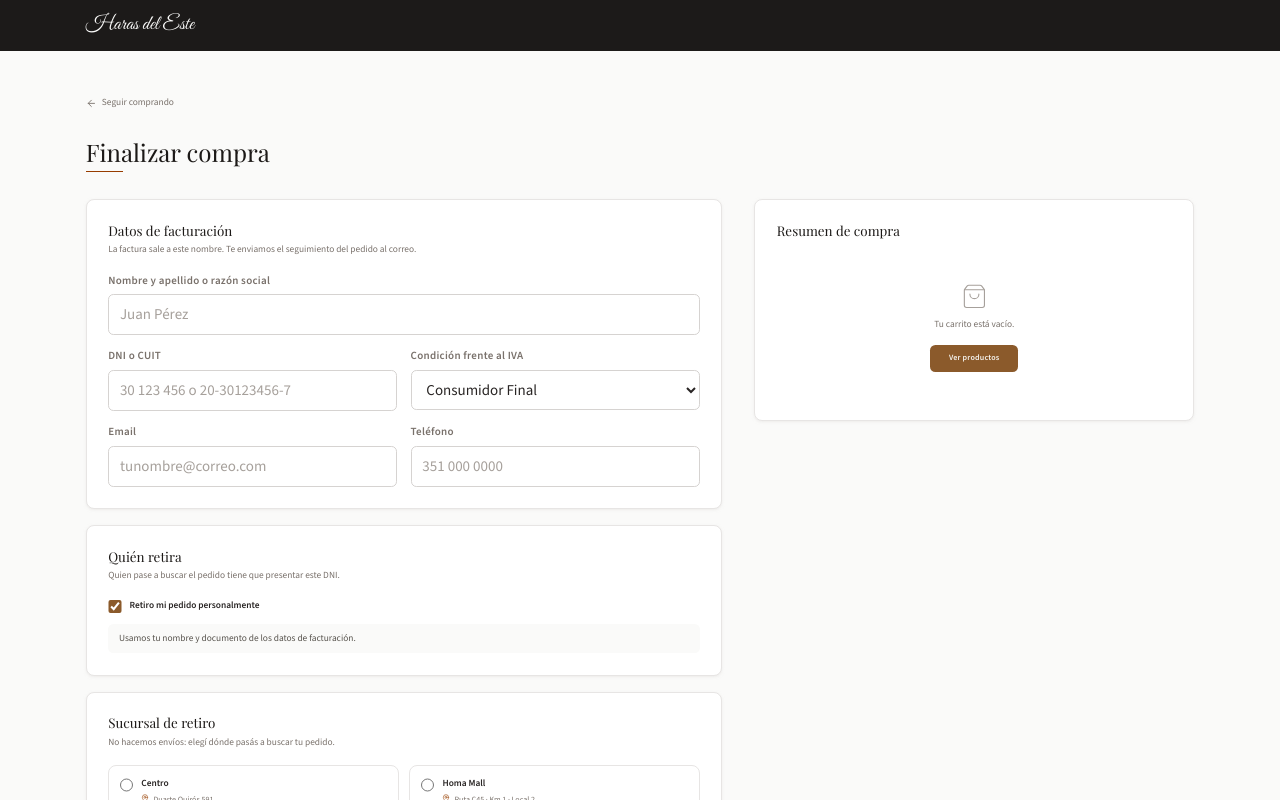
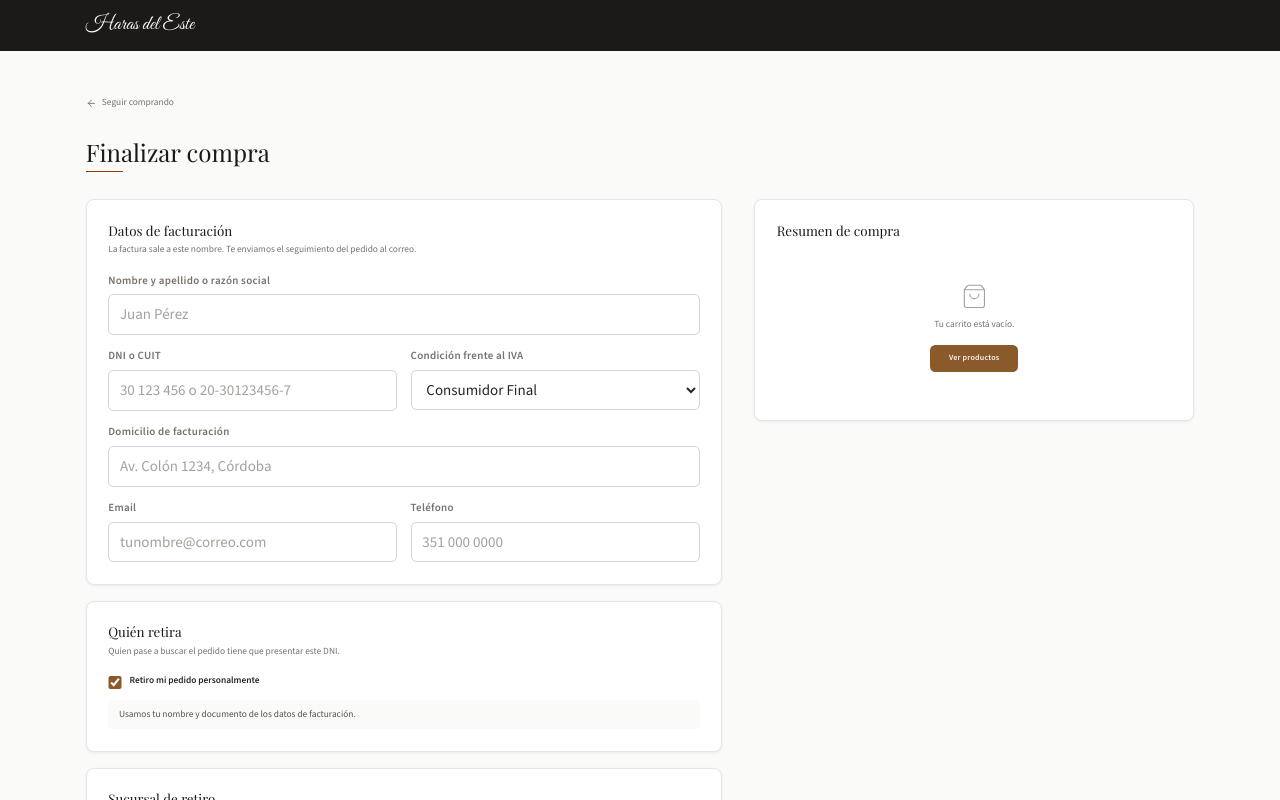
Before and after one commit to FrancoHerreraIT/haras-tienda, a Next.js app: page /checkout in a window 1280 px wide. Shown: the top 800 px of the page. Built offline with nearby package versions, Linux system fonts and the light colour scheme; a web font is replaced by a local one.

Commit message:
fix Datos de Facturas

```diff
--- a/src/app/admin/pedidos/page.tsx
+++ b/src/app/admin/pedidos/page.tsx
@@ -20,6 +20,7 @@ export default async function PedidosPage() {
     customerPhone: order.customerPhone,
     customerTaxId: order.customerTaxId,
     customerTaxCondition: order.customerTaxCondition,
+    customerBillingAddress: order.customerBillingAddress,
     pickupFirstName: order.pickupFirstName,
     pickupLastName: order.pickupLastName,
     pickupDni: order.pickupDni,
--- a/src/app/checkout/page.tsx
+++ b/src/app/checkout/page.tsx
@@ -96,6 +96,7 @@ interface DatosComprador {
   /* Facturacion */
   razonSocial: string;
   documento: string;
+  domicilio: string;
   email: string;
   telefono: string;
   /* Quien retira */
@@ -116,6 +117,7 @@ type CampoComprador = keyof DatosComprador;
 const ORDEN_DE_LECTURA = [
   "razonSocial",
   "documento",
+  "domicilio",
   "email",
   "telefono",
   "retiroPersonal",
@@ -130,6 +132,7 @@ type CampoValidable = (typeof ORDEN_DE_LECTURA)[number];
 const DATOS_VACIOS: DatosComprador = {
   razonSocial: "",
   documento: "",
+  domicilio: "",
   email: "",
   telefono: "",
   retiroNombre: "",
@@ -176,6 +179,7 @@ function aCheckoutCustomer(
     phone: datos.telefono.trim(),
     taxId: datos.documento.trim(),
     taxCondition: condicionIva,
+    billingAddress: datos.domicilio.trim(),
     pickupFirstName: retiro.firstName,
     pickupLastName: retiro.lastName,
     pickupDni: retiro.dni,
@@ -279,6 +283,10 @@ export default function CheckoutPage() {
       condicionIva,
     );
     if (errorDocumento) nuevos.documento = errorDocumento;
+
+    if (datos.domicilio.trim() === "") {
+      nuevos.domicilio = "Ingresá el domicilio de facturación.";
+    }
 
     if (datos.email.trim() === "") {
       nuevos.email = "Ingresá tu email.";
@@ -498,6 +506,18 @@ export default function CheckoutPage() {
                     )}
                   </select>
                 </div>
+
+                <Field
+                  id="domicilio"
+                  value={datos.domicilio}
+                  onChange={actualizar("domicilio")}
+                  error={errores.domicilio}
+                  label="Domicilio de facturación"
+                  placeholder="Av. Colón 1234, Córdoba"
+                  autoComplete="street-address"
+                  maxLength={200}
+                  className="sm:col-span-2"
+                />
 
                 <Field
                   id="email"
--- a/src/app/lib/checkoutServer.ts
+++ b/src/app/lib/checkoutServer.ts
@@ -99,6 +99,9 @@ const texto = (valor: unknown) =>
 /** Tope de largo para los textos libres: nombres y razones sociales. */
 const MAX_TEXTO = 120;
 
+/** Tope para el domicilio: calle, numero, piso, localidad y provincia. */
+const MAX_DOMICILIO = 200;
+
 /**
  * Revisa lo que el formulario exige de facturacion y de retiro.
  *
@@ -111,6 +114,7 @@ function errorDatosCliente(datos: {
   telefono: string | null;
   documento: string | null;
   condicion: unknown;
+  domicilio: string | null;
   retiroNombre: string | null;
   retiroApellido: string | null;
   retiroDni: string | null;
@@ -128,6 +132,11 @@ function errorDatosCliente(datos: {
     datos.condicion,
   );
   if (errorDocumento) return errorDocumento;
+
+  if (!datos.domicilio) return "Ingresá el domicilio de facturación.";
+  if (datos.domicilio.length > MAX_DOMICILIO) {
+    return `El domicilio no puede superar los ${MAX_DOMICILIO} caracteres.`;
+  }
 
   if (!datos.retiroNombre || !datos.retiroApellido) {
     return "Indicá el nombre y apellido de quién retira el pedido.";
@@ -165,6 +174,7 @@ export function parsearCliente(payload: unknown) {
   const telefono = texto(customer?.phone);
   const documento = texto(customer?.taxId);
   const condicion = customer?.taxCondition;
+  const domicilio = texto(customer?.billingAddress);
   const retiroNombre = texto(customer?.pickupFirstName);
   const retiroApellido = texto(customer?.pickupLastName);
   const retiroDni = texto(customer?.pickupDni);
@@ -176,6 +186,7 @@ export function parsearCliente(payload: unknown) {
     telefono,
     documento,
     condicion,
+    domicilio,
     retiroNombre,
     retiroApellido,
     retiroDni,
@@ -202,6 +213,7 @@ export function parsearCliente(payload: unknown) {
       customerPhone: telefono ?? CLIENTE_SIN_IDENTIFICAR.customerPhone,
       customerTaxId: taxId,
       customerTaxCondition: esCondicionIva(condicion) ? condicion : null,
+      customerBillingAddress: domicilio,
       pickupFirstName: retiroNombre,
       pickupLastName: retiroApellido,
       pickupDni,
--- a/src/components/admin/OrderTable.tsx
+++ b/src/components/admin/OrderTable.tsx
@@ -66,6 +66,8 @@ export type OrderRow = {
   customerTaxId: string | null;
   /** Clave de TAX_CONDITIONS. Null en pedidos viejos. */
   customerTaxCondition: string | null;
+  /** Domicilio para la factura. Null en pedidos viejos. */
+  customerBillingAddress: string | null;
   pickupFirstName: string | null;
   pickupLastName: string | null;
   pickupDni: string | null;
@@ -101,9 +103,17 @@ function formatDocumento(digitos: string) {
 }
 
 /** Un dato del detalle: etiqueta chica arriba, valor abajo. */
-function Dato({ label, children }: { label: string; children: React.ReactNode }) {
+function Dato({
+  label,
+  className = "",
+  children,
+}: {
+  label: string;
+  className?: string;
+  children: React.ReactNode;
+}) {
   return (
-    <div className="min-w-0">
+    <div className={`min-w-0 ${className}`}>
       <dt className="text-[11px] font-semibold tracking-wide text-stone-400">
         {label}
       </dt>
@@ -581,6 +591,14 @@ export default function OrderTable({ rows }: { rows: OrderRow[] }) {
                       <span className="text-stone-400">Sin cargar</span>
                     )}
                   </Dato>
+                  <Dato
+                    label="Domicilio de facturación"
+                    className="sm:col-span-2"
+                  >
+                    {detail.customerBillingAddress ?? (
+                      <span className="text-stone-400">Sin cargar</span>
+                    )}
+                  </Dato>
                   <Dato label="Email">
                     <span className="flex items-center gap-1.5">
                       <Mail className="h-3.5 w-3.5 shrink-0 text-stone-400" />
```
Also changed, not shown: src/app/lib/checkout.ts (+5 -2 lines), 2 other files (tests, documents, lock files or other folders).
